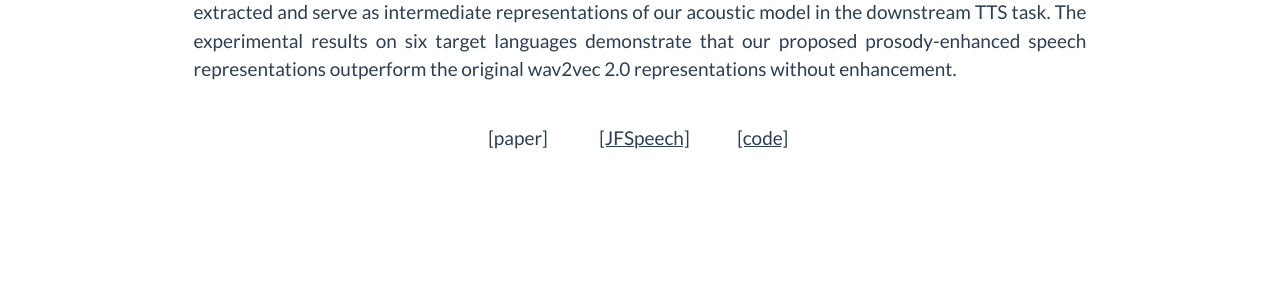
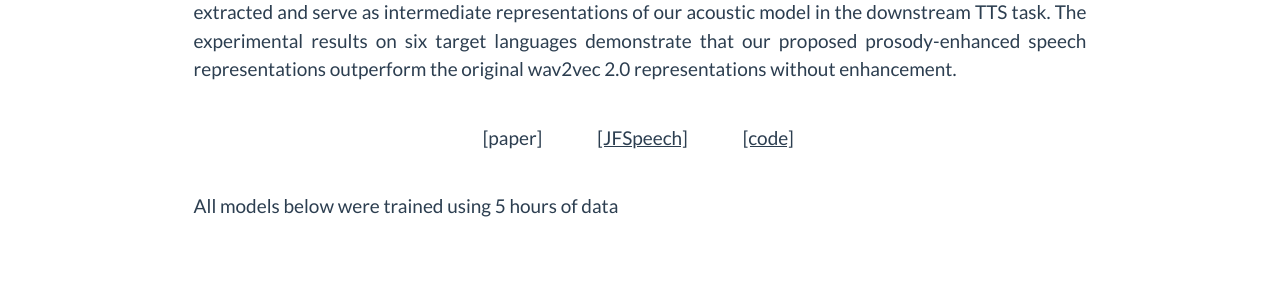
Before and after one commit to ryuclc/LIPESR, a plain HTML site: page index.html in a window 1280 px wide. Shown: the part 1020-1307 px from the top of the page. Drawn offline with Linux system fonts and the light colour scheme.

Commit message:
modify page

```diff
--- a/index.html
+++ b/index.html
@@ -4,7 +4,7 @@
 <head>
     <meta charset="utf-8">
     <meta name="viewport" content="width=device-width, initial-scale=1.0, shrink-to-fit=no">
-    <title>Freelancer - Start Bootstrap Theme</title>
+    <title>LIPESR Demo</title>
     <link rel="stylesheet" href="assets/bootstrap/css/bootstrap.min.css">
     <link rel="stylesheet" href="https://fonts.googleapis.com/css?family=Montserrat:400,700">
     <link rel="stylesheet" href="https://fonts.googleapis.com/css?family=Lato:400,700,400italic,700italic">
@@ -56,7 +56,12 @@
             </div>
             <div class="divider-custom">
                 <div class="divider-custom-icon" style="width: 80%;height: auto;">
-                    <p style="text-align: center;font-size: 19px;">[paper]&nbsp; &nbsp; &nbsp; &nbsp; &nbsp; &nbsp; &nbsp;&nbsp;<a href="https://github.com/ryuclc/JFSpeech" style="color: rgb(44,62,80);" target="_blank">[JFSpeech]</a>&nbsp; &nbsp; &nbsp; &nbsp; &nbsp; &nbsp; &nbsp;<a href="https://github.com/ryuclc/LIPESR-code" style="color: rgb(44,62,80);" target="_blank">[code]</a>&nbsp;</p>
+                    <p style="text-align: center;font-size: 19px;">[paper]&nbsp; &nbsp; &nbsp; &nbsp; &nbsp; &nbsp; &nbsp; &nbsp;<a href="https://github.com/ryuclc/JFSpeech" style="color: rgb(44,62,80);" target="_blank">[JFSpeech]</a>&nbsp; &nbsp; &nbsp; &nbsp; &nbsp; &nbsp; &nbsp; &nbsp;<a href="https://github.com/ryuclc/LIPESR-code" style="color: rgb(44,62,80);" target="_blank">[code]</a>&nbsp;</p>
+                </div>
+            </div>
+            <div class="divider-custom">
+                <div class="divider-custom-icon" style="width: 80%;height: auto;">
+                    <p style="text-align: left;font-size: 19px;">All models below were trained using 5 hours of data</a>&nbsp;</p>
                 </div>
             </div>
         </div>
```
